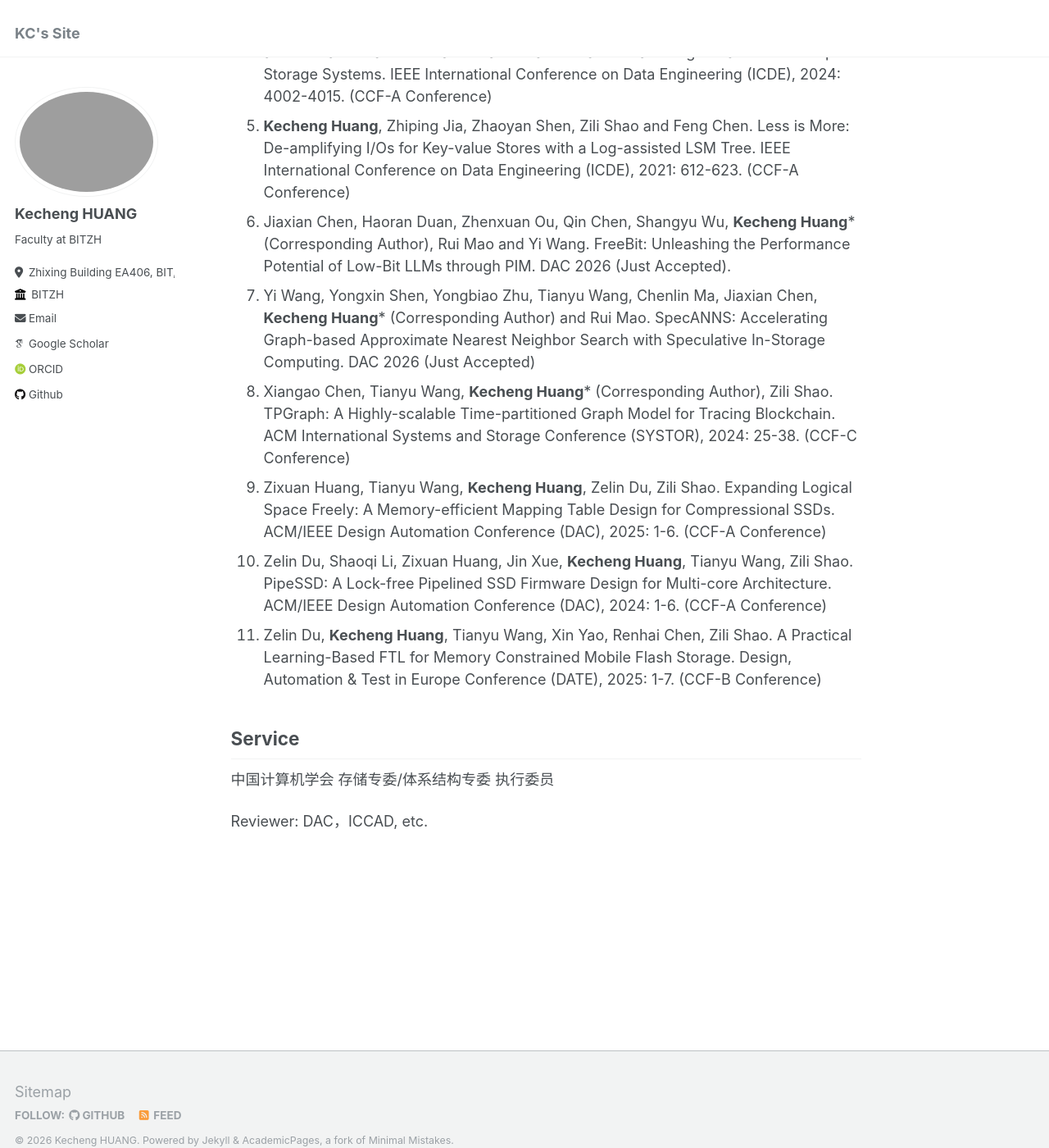
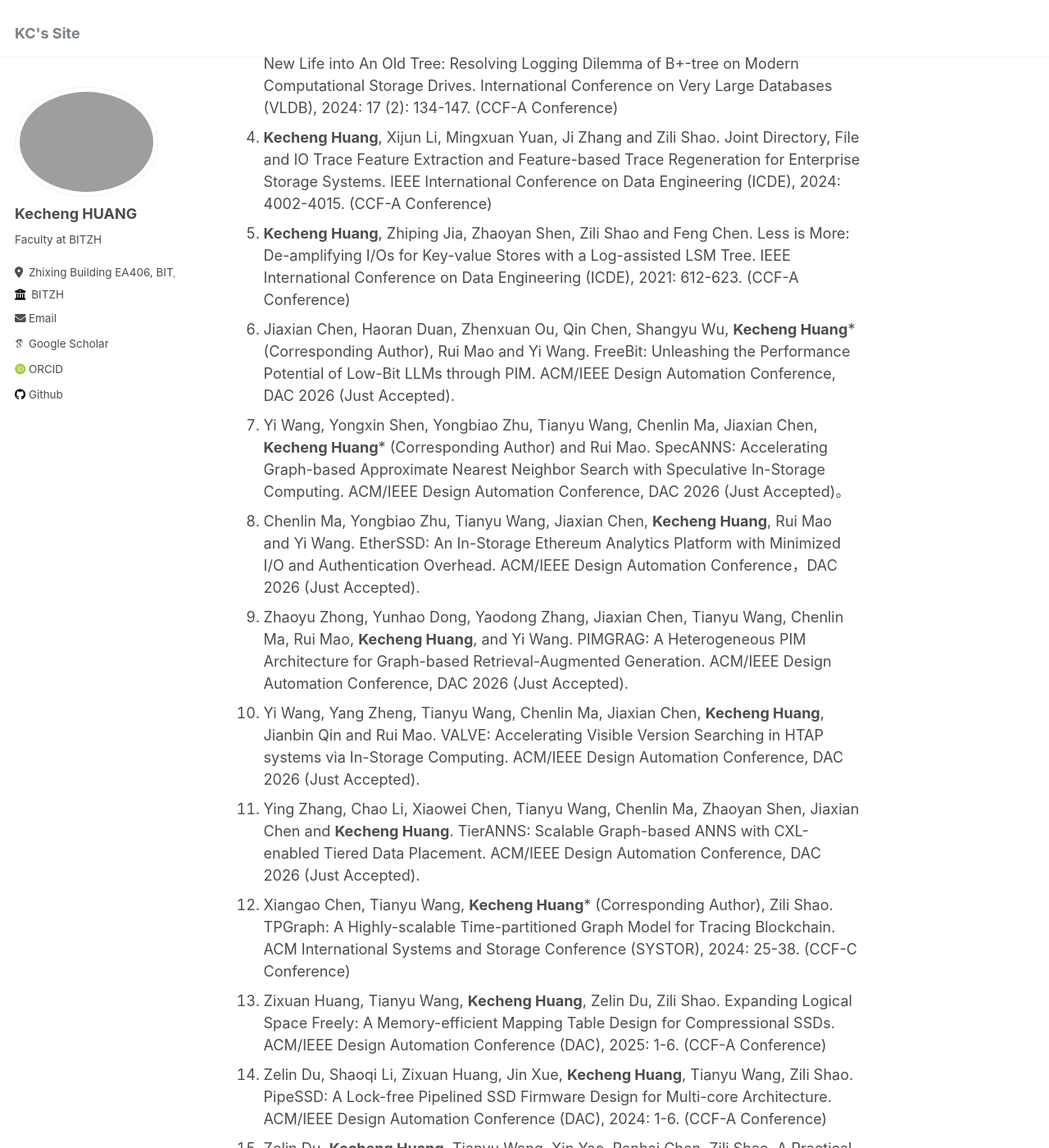
Before and after one commit to ericaloha/ericaloha.github.io, a Jekyll site: the page built from _pages/about.md, in a window 1280 px wide and 1400 px high, scrolled down 1269 px. Shown: the whole window at 82% size. Built offline with Jekyll 4.4.1, drawn with Linux system fonts in a browser that asks for light colours; some web fonts are replaced; some of the changed text lies outside the part shown.

Commit message:
Update about.md

```diff
--- a/_pages/about.md
+++ b/_pages/about.md
@@ -26,17 +26,22 @@ AI4Sys & Sys4AI
 
 [[google scholar]](https://scholar.google.com/citations?user=rPhW368AAAAJ&hl)  & [[dblp]](https://dblp.org/pid/295/7080.html)
 
-1. **Kecheng Huang**, Zhaoyan Shen, Zili Shao, Feng Chen and Tong Zhang. HaSiS: A Hardware-assisted Single-index Store for Hybrid Transactional and Analytical Processing. USENIX Conference on File and Storage Technologies (FAST), 2025: 305-320. (CCF-A Conference)
-2. **Kecheng Huang**, Zhaoyan Shen, Zhiping Jia, Zili Shao and Feng Chen. Removing Double-Logging with Passive Data Persistence in LSM-tree based Relational Databases. USENIX Conference on File and Storage Technologies (FAST), 2022: 101-116. (CCF-A Conference)
-3. **Kecheng Huang**, Zhaoyan Shen, Zili Shao, Tong Zhang and Feng Chen. Breathing New Life into An Old Tree: Resolving Logging Dilemma of B+-tree on Modern Computational Storage Drives. International Conference on Very Large Databases (VLDB), 2024: 17 (2): 134-147. (CCF-A Conference)
-4. **Kecheng Huang**, Xijun Li, Mingxuan Yuan, Ji Zhang and Zili Shao. Joint Directory, File and IO Trace Feature Extraction and Feature-based Trace Regeneration for Enterprise Storage Systems. IEEE International Conference on Data Engineering (ICDE), 2024: 4002-4015. (CCF-A Conference)
-5. **Kecheng Huang**, Zhiping Jia, Zhaoyan Shen, Zili Shao and Feng Chen. Less is More: De-amplifying I/Os for Key-value Stores with a Log-assisted LSM Tree. IEEE International Conference on Data Engineering (ICDE), 2021: 612-623. (CCF-A Conference)
-6. Jiaxian Chen, Haoran Duan, Zhenxuan Ou, Qin Chen, Shangyu Wu, **Kecheng Huang*** (Corresponding Author), Rui Mao and Yi Wang. FreeBit: Unleashing the Performance Potential of Low-Bit LLMs through PIM. DAC 2026 (Just Accepted).
-7. Yi Wang, Yongxin Shen, Yongbiao Zhu, Tianyu Wang, Chenlin Ma, Jiaxian Chen, **Kecheng Huang*** (Corresponding Author) and Rui Mao. SpecANNS: Accelerating Graph-based Approximate Nearest Neighbor Search with Speculative In-Storage Computing. DAC 2026 (Just Accepted)
-8. Xiangao Chen, Tianyu Wang, **Kecheng Huang*** (Corresponding Author), Zili Shao. TPGraph: A Highly-scalable Time-partitioned Graph Model for Tracing Blockchain. ACM International Systems and Storage Conference (SYSTOR), 2024: 25-38. (CCF-C Conference)
-9. Zixuan Huang, Tianyu Wang, **Kecheng Huang**, Zelin Du, Zili Shao. Expanding Logical Space Freely: A Memory-efficient Mapping Table Design for Compressional SSDs. ACM/IEEE Design Automation Conference (DAC), 2025: 1-6. (CCF-A Conference)
-10. Zelin Du, Shaoqi Li, Zixuan Huang, Jin Xue, **Kecheng Huang**, Tianyu Wang, Zili Shao. PipeSSD: A Lock-free Pipelined SSD Firmware Design for Multi-core Architecture. ACM/IEEE Design Automation Conference (DAC), 2024: 1-6. (CCF-A Conference)
-11. Zelin Du, **Kecheng Huang**, Tianyu Wang, Xin Yao, Renhai Chen, Zili Shao. A Practical Learning-Based FTL for Memory Constrained Mobile Flash Storage. Design, Automation & Test in Europe Conference (DATE), 2025: 1-7. (CCF-B Conference)
+1.**Kecheng Huang**, Zhaoyan Shen, Zili Shao, Feng Chen and Tong Zhang. A Single-Index Store for Hybrid Transactional and Analytical Processing on ModernComputational Storage Drives. ACM Transactions on Computer Systems (TOCS). (CCF-A Journal, Just Accepted)
+2. **Kecheng Huang**, Zhaoyan Shen, Zili Shao, Feng Chen and Tong Zhang. HaSiS: A Hardware-assisted Single-index Store for Hybrid Transactional and Analytical Processing. USENIX Conference on File and Storage Technologies (FAST), 2025: 305-320. (CCF-A Conference)
+3. **Kecheng Huang**, Zhaoyan Shen, Zhiping Jia, Zili Shao and Feng Chen. Removing Double-Logging with Passive Data Persistence in LSM-tree based Relational Databases. USENIX Conference on File and Storage Technologies (FAST), 2022: 101-116. (CCF-A Conference)
+4. **Kecheng Huang**, Zhaoyan Shen, Zili Shao, Tong Zhang and Feng Chen. Breathing New Life into An Old Tree: Resolving Logging Dilemma of B+-tree on Modern Computational Storage Drives. International Conference on Very Large Databases (VLDB), 2024: 17 (2): 134-147. (CCF-A Conference)
+5. **Kecheng Huang**, Xijun Li, Mingxuan Yuan, Ji Zhang and Zili Shao. Joint Directory, File and IO Trace Feature Extraction and Feature-based Trace Regeneration for Enterprise Storage Systems. IEEE International Conference on Data Engineering (ICDE), 2024: 4002-4015. (CCF-A Conference)
+6. **Kecheng Huang**, Zhiping Jia, Zhaoyan Shen, Zili Shao and Feng Chen. Less is More: De-amplifying I/Os for Key-value Stores with a Log-assisted LSM Tree. IEEE International Conference on Data Engineering (ICDE), 2021: 612-623. (CCF-A Conference)
+7. Jiaxian Chen, Haoran Duan, Zhenxuan Ou, Qin Chen, Shangyu Wu, **Kecheng Huang*** (Corresponding Author), Rui Mao and Yi Wang. FreeBit: Unleashing the Performance Potential of Low-Bit LLMs through PIM. ACM/IEEE Design Automation Conference, DAC 2026 (Just Accepted).
+8. Yi Wang, Yongxin Shen, Yongbiao Zhu, Tianyu Wang, Chenlin Ma, Jiaxian Chen, **Kecheng Huang*** (Corresponding Author) and Rui Mao. SpecANNS: Accelerating Graph-based Approximate Nearest Neighbor Search with Speculative In-Storage Computing. ACM/IEEE Design Automation Conference, DAC 2026 (Just Accepted)。
+9. Chenlin Ma, Yongbiao Zhu, Tianyu Wang, Jiaxian Chen, **Kecheng Huang**, Rui Mao and Yi Wang. EtherSSD: An In-Storage Ethereum Analytics Platform with Minimized I/O and Authentication Overhead. ACM/IEEE Design Automation Conference，DAC 2026 (Just Accepted).
+10. Zhaoyu Zhong, Yunhao Dong, Yaodong Zhang, Jiaxian Chen, Tianyu Wang, Chenlin Ma, Rui Mao, **Kecheng Huang**, and Yi Wang. PIMGRAG: A Heterogeneous PIM Architecture for Graph-based Retrieval-Augmented Generation. ACM/IEEE Design Automation Conference, DAC 2026 (Just Accepted).
+11. Yi Wang, Yang Zheng, Tianyu Wang, Chenlin Ma, Jiaxian Chen, **Kecheng Huang**, Jianbin Qin and Rui Mao. VALVE: Accelerating Visible Version Searching in HTAP systems via In-Storage Computing. ACM/IEEE Design Automation Conference, DAC 2026 (Just Accepted).
+12. Ying Zhang, Chao Li, Xiaowei Chen, Tianyu Wang, Chenlin Ma, Zhaoyan Shen, Jiaxian Chen and **Kecheng Huang**. TierANNS: Scalable Graph-based ANNS with CXL-enabled Tiered Data Placement. ACM/IEEE Design Automation Conference, DAC 2026 (Just Accepted).
+13. Xiangao Chen, Tianyu Wang, **Kecheng Huang*** (Corresponding Author), Zili Shao. TPGraph: A Highly-scalable Time-partitioned Graph Model for Tracing Blockchain. ACM International Systems and Storage Conference (SYSTOR), 2024: 25-38. (CCF-C Conference)
+14. Zixuan Huang, Tianyu Wang, **Kecheng Huang**, Zelin Du, Zili Shao. Expanding Logical Space Freely: A Memory-efficient Mapping Table Design for Compressional SSDs. ACM/IEEE Design Automation Conference (DAC), 2025: 1-6. (CCF-A Conference)
+15. Zelin Du, Shaoqi Li, Zixuan Huang, Jin Xue, **Kecheng Huang**, Tianyu Wang, Zili Shao. PipeSSD: A Lock-free Pipelined SSD Firmware Design for Multi-core Architecture. ACM/IEEE Design Automation Conference (DAC), 2024: 1-6. (CCF-A Conference)
+16. Zelin Du, **Kecheng Huang**, Tianyu Wang, Xin Yao, Renhai Chen, Zili Shao. A Practical Learning-Based FTL for Memory Constrained Mobile Flash Storage. Design, Automation & Test in Europe Conference (DATE), 2025: 1-7. (CCF-B Conference)
 
 ## Service
 
```
Also changed, not shown: other parts of _pages/about.md (+1 -1 lines).
